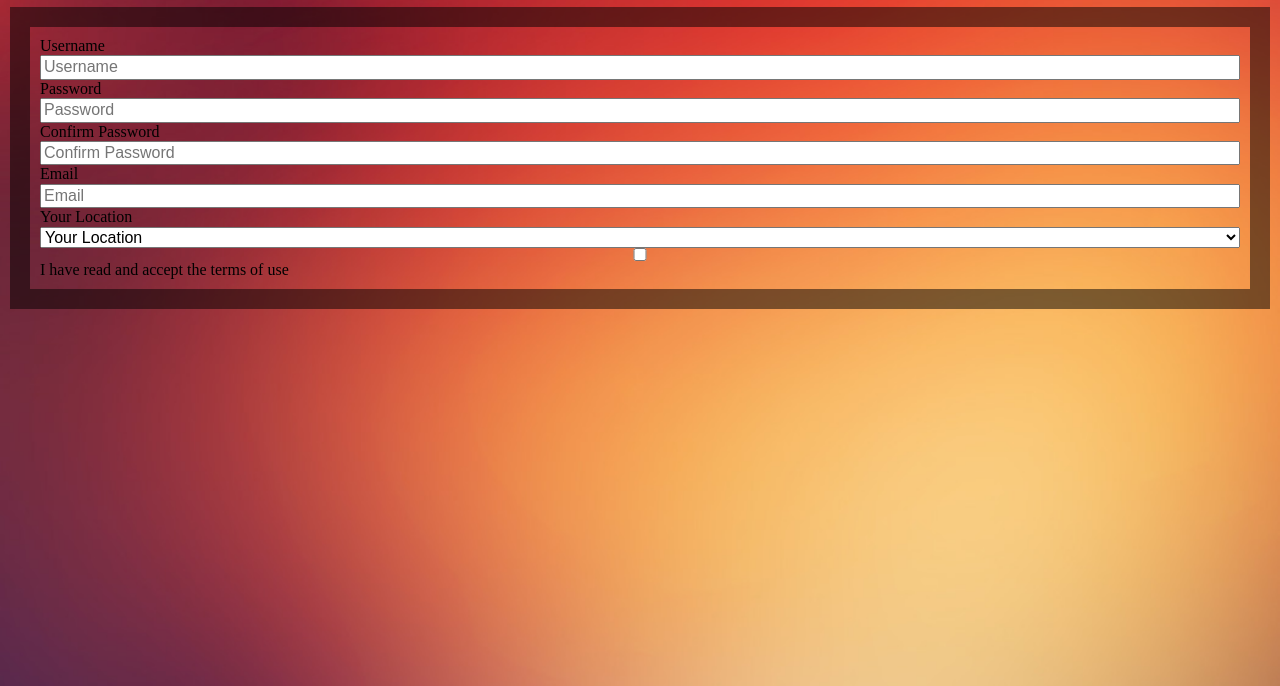
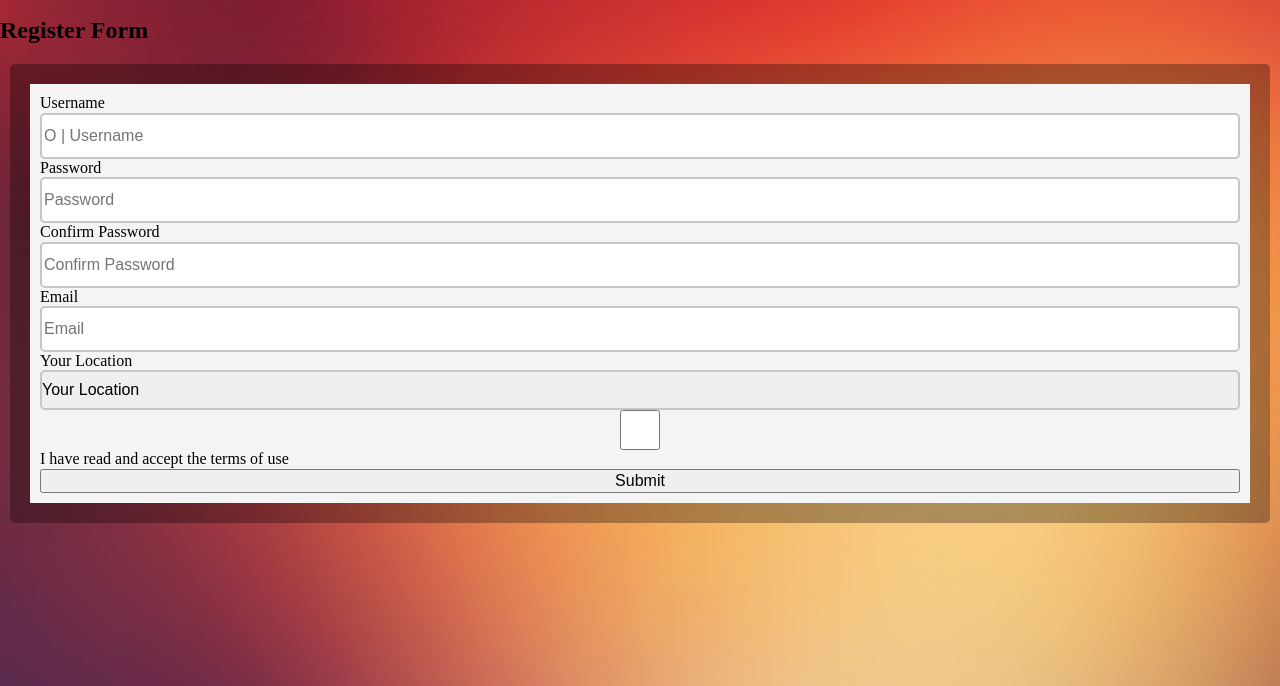
Before and after one commit to ksurtel/Weekly-WebDev-Challenge, a website: page 01/index.html in a window 1280 px wide. Shown: the part 114-800 px from the top of the page. Drawn offline with Linux system fonts and the light colour scheme.

Commit message:
Added some styling. Needs more work on placeholders

```diff
--- a/01/index.html
+++ b/01/index.html
@@ -9,12 +9,13 @@
 </head>
 <body>
     <header>
-        <img src="1-assets/top-logo.png" alt="Header Logo">
+        <img class="logo__top"src="1-assets/top-logo.png" alt="Header Logo">
     </header>
     <main>
+        <h2>Register Form</h2>
         <form class="register">
             <label for="register__name">Username</label>
-            <input type="text" name="username" id="register__name" placeholder="Username">
+            <input type="text" name="username" id="register__name" placeholder="O | Username">
             <label for="register__password">Password</label>
             <input type="password" name="password" id="register__password" placeholder="Password">
             <label for="register__password_confirm">Confirm Password</label>
@@ -31,6 +32,7 @@
             </select>
             <input type="checkbox" id="register__checkbox">
             <label for="register__checkbox">I have read and accept the terms of use</label>
+            <button type="submit">Submit</button>
         </form>
     </main>
 </body>
--- a/01/scss/style.scss
+++ b/01/scss/style.scss
@@ -5,7 +5,7 @@ body {
     display: flex;
     flex-direction: column;
 }
-header>img {
+.logo__top {
     display: block;
     margin: auto;
     opacity: 0.5;
@@ -16,5 +16,21 @@ header>img {
     flex-direction: column;
     padding: 10px;
     margin: 10px;
-    border: 20px solid rgba(0, 0, 0, 0.5);
+    border: 20px solid rgba(0, 0, 0, 0.3);
+    border-radius: 5px;
+    background-clip: padding-box;
+    background-color: #f4f4f4;
 }
+input, select {
+    height: 40px;
+    border: 2px solid #c6c6c6;
+    border-radius: 5px;
+    box-shadow: none;
+}
+select {
+    -moz-appearance: none;
+    -webkit-appearance: none;
+}
+// input::placeholder {
+
+// }
```
Also changed, not shown: 01/css/style.css.
